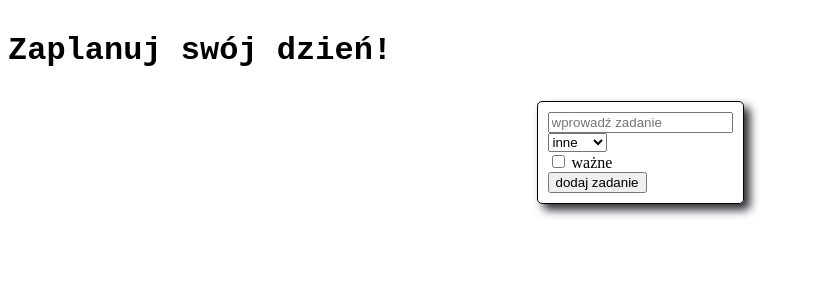
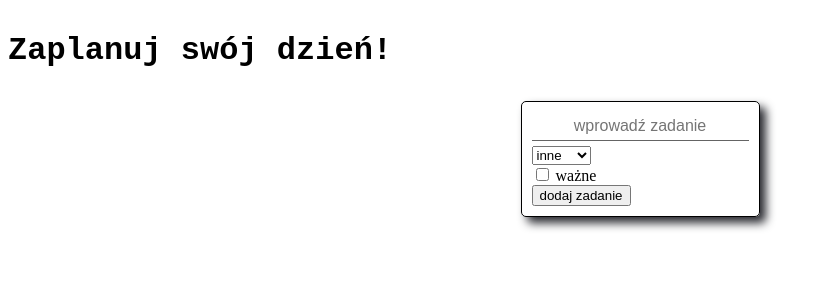
Before and after one commit to patryk-olti/HelloVue, a Vue app: page / in a window 1280 px wide. Shown: the top 300 px of the page, without its empty margins (0-827 px from the left). Built offline with nearby package versions, Linux system fonts and the light colour scheme.

Commit message:
added styles for input

```diff
--- a/src/containers/todoContainer.vue
+++ b/src/containers/todoContainer.vue
@@ -1,7 +1,7 @@
 <template>
     <div class="container">
         <div class="container--border">
-            <input type="text" placeholder="wprowadź zadanie" v-model="newTask.title" />
+            <input type="text" placeholder="wprowadź zadanie" v-model="newTask.title" class='input__title'/>
 
             <div>
                 <select
@@ -53,7 +53,6 @@ export default {
   },
   methods: {
       addTask(){
-        console.log('hello: ', this.newTask);
         this.tasks.push(this.newTask);
 
         this.newTask = {
@@ -82,4 +81,14 @@ export default {
         border-radius: 5px;
         box-shadow: 6px 6px 10px 0px rgb(42, 43, 49);
     }
+
+    .input__title{
+        padding: 5px;
+        margin-bottom: 5px;
+        font-size: 1rem;
+
+        border: none;
+        border-bottom: 1px solid rgb(100, 100, 100);
+        text-align: center;
+    }
 </style>
```
